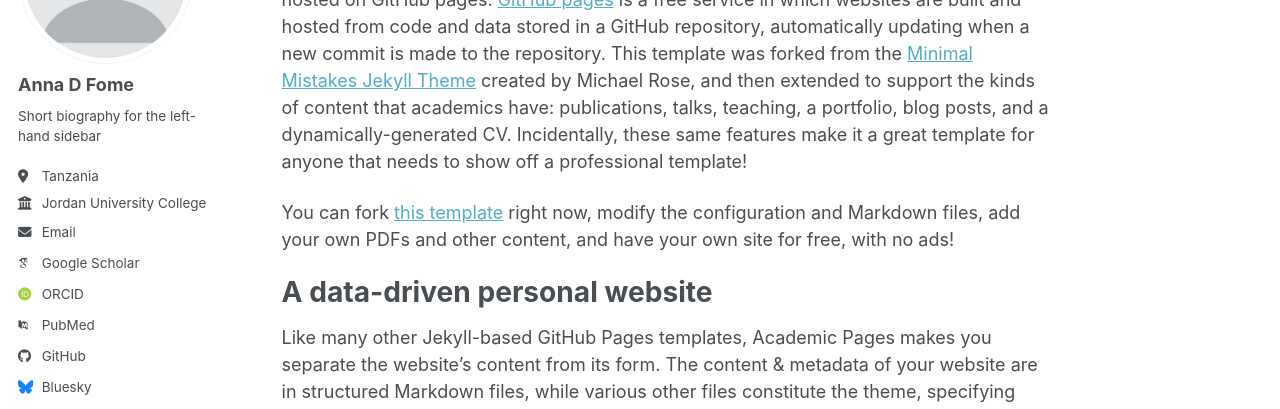
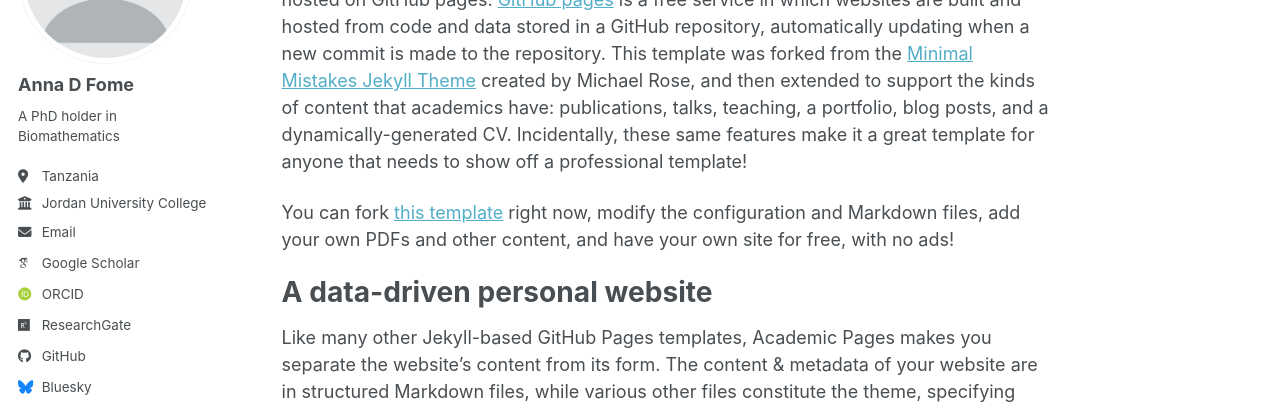
Before and after one commit to FomeA/FomeA.github.io, a Jekyll site: the page built from _pages/about.md, in a window 1280 px wide. Shown: the part 212-621 px from the top of the page. Built offline with Jekyll 4.4.1, drawn with Linux system fonts in a browser that asks for light colours; some web fonts are replaced; a script bundle is joined from its source files by our own code; library files that are not in the unit come from our copies; some of the changed lines change nothing that is shown.

Commit message:
Update _config.yml

```diff
--- a/_config.yml
+++ b/_config.yml
@@ -25,8 +25,8 @@
   # Biographic information
   avatar           : "profile.png"
   name             : "Anna D Fome"
-  pronouns         : # example: "she/her"
-  bio              : "Short biography for the left-hand sidebar"
+  # pronouns         : # example: "she/her"
+  bio              : " A PhD holder in Biomathematics"
   location         : "Tanzania"
   employer         : "Jordan University College"
   uri              : # URL
@@ -35,14 +35,14 @@
   # Academic websites
   academia         : # URL
   arxiv            : # URL - Update with the correct link to your profile
-  googlescholar    : "https://scholar.google.com/citations?user=PS_CX0AAAAAJ"
+  googlescholar    : "https://scholar.google.com/citations?user=QmDq9JsAAAAJ&hl=en&oi=ao"
   inspire-hep      : # URL
   impactstory      : # URL
-  orcid            : "https://orcid.org/yourorcidurl"
+  orcid            : "https://orcid.org/my-orcid?orcid=0000-0003-2039-3166"
   semantic         : # URL
   ssrn             : # URL
-  pubmed           : "https://www.ncbi.nlm.nih.gov/pubmed/?term=john+snow"
-  researchgate     : # URL
+  pubmed           : # "https://www.ncbi.nlm.nih.gov/pubmed/?term=john+snow"
+  researchgate     : "https://www.researchgate.net/profile/Anna-Fome-2/publications?sorting=recentlyAdded&editMode=1"
   scopus           : # URL
   zotero           : # URL
 
```
